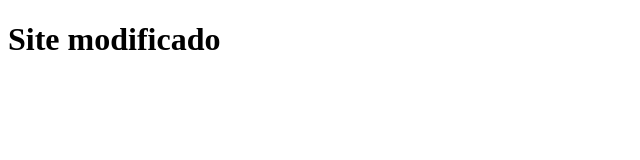
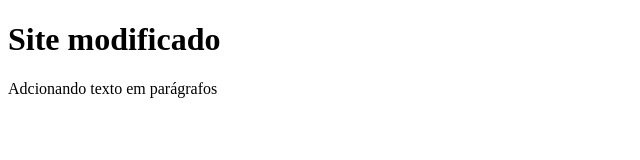
Before and after one commit to Juliomarketing/site, a plain HTML site: page index.html in a window 1280 px wide. Shown: the whole page, without its empty margins (0-640 px from the left). Drawn offline with Linux system fonts and the light colour scheme.

Commit message:
agora sim finalizado

```diff
--- a/index.html
+++ b/index.html
@@ -8,6 +8,7 @@
 
     <body>
     <h1>Site modificado</h1>
+        <p>Adcionando texto em parágrafos</p>
 
     </body>
 
```
